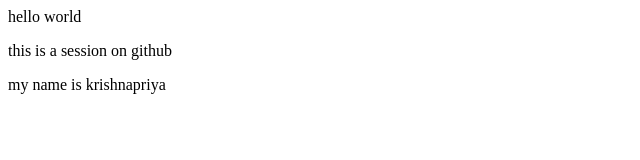
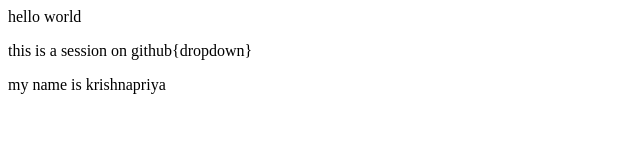
Before and after one commit to KrishnapriyaKM05/gitacm, a plain HTML site: page index.html in a window 1280 px wide. Shown: the full height of the page, 0-640 px from the left. Drawn offline with Linux system fonts and the light colour scheme.

Commit message:
adding dropdown

```diff
--- a/index.html
+++ b/index.html
@@ -1,3 +1,3 @@
 <p>hello world</p>
-<p>this is a session on github</p>
+<p>this is a session on github{dropdown}</p>
 <p>my name is krishnapriya</p>
```
